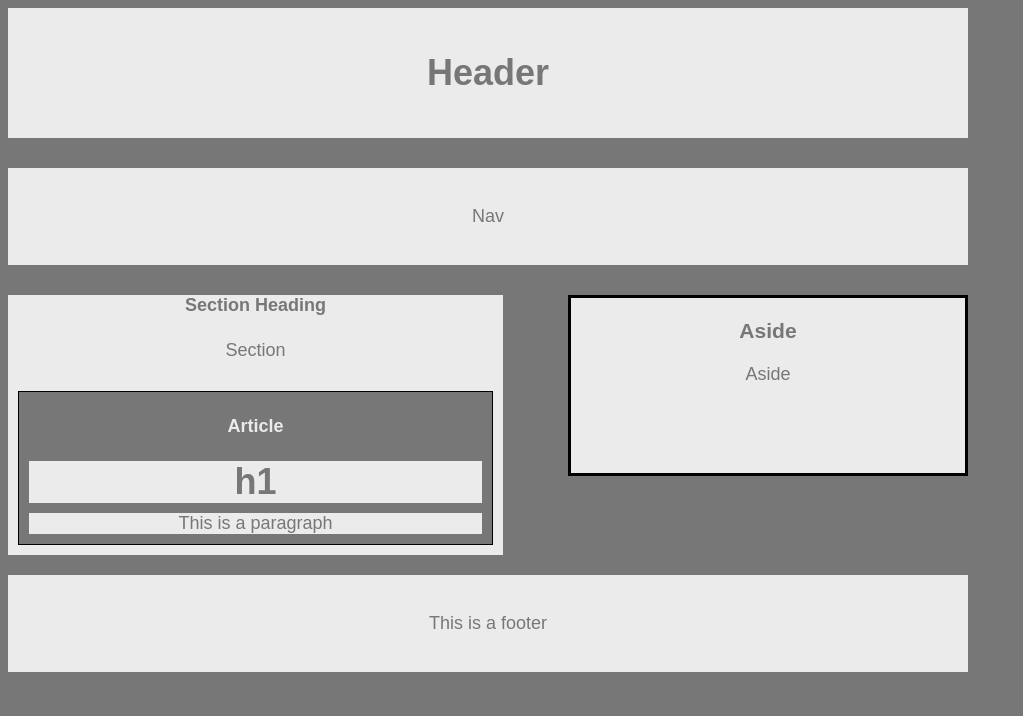
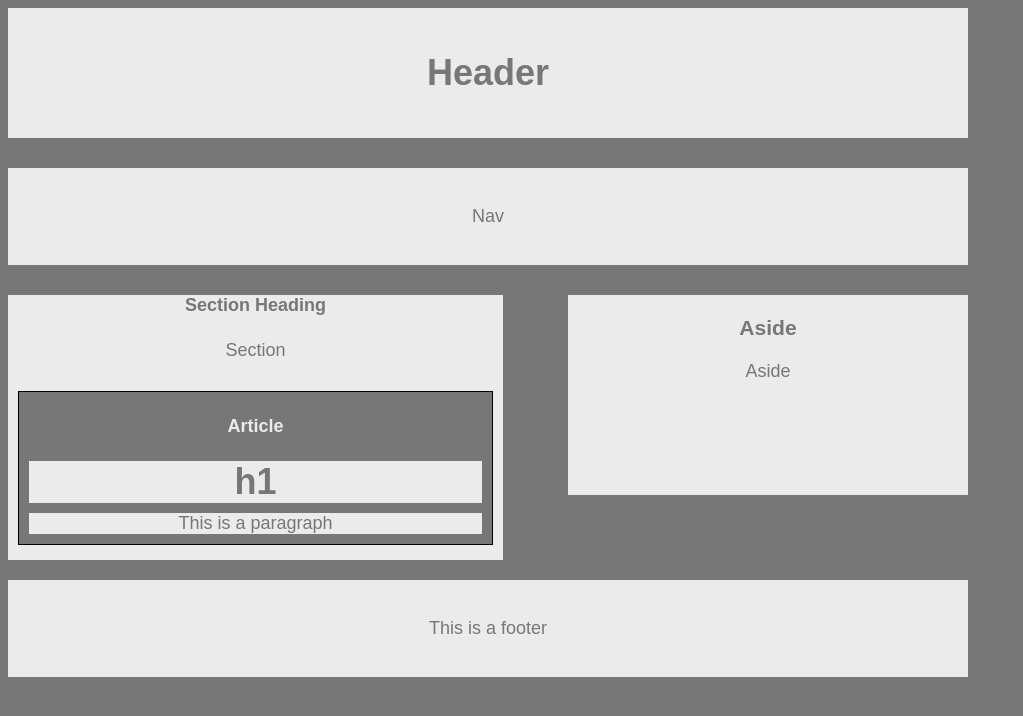
Before and after one commit to Paolalarrazabal/HW-Wireframe, a plain HTML site: page index.html in a window 1280 px wide. Shown: the whole page, without its empty margins (0-1023 px from the left). Drawn offline with Linux system fonts and the light colour scheme.

Commit message:
changed margin bottom from 5 to 10px under art section.

```diff
--- a/style.css
+++ b/style.css
@@ -37,16 +37,15 @@ nav {
 .art {
     background-color: #777777;
     border: 1px solid black;
-    margin: 30px 10px 5px 10px;
+    margin: 30px 10px 10px 10px;
     color: #ebebeb;
 }
 .aside {
     background-color: #ebebeb;
     float: right;
-    border: 3px solid black;
     width: 400px;
     margin-left: 1px;
-    padding-bottom: 175px;
+    padding-bottom: 200px;
     height: 150px;
 }
 .footer {
@@ -67,3 +66,6 @@ h1 {
     background-color: #ebebeb;
     margin: 10px;
 }
+.middle-content {
+
+}
```
Also changed, not shown: index.html (indentation only).
